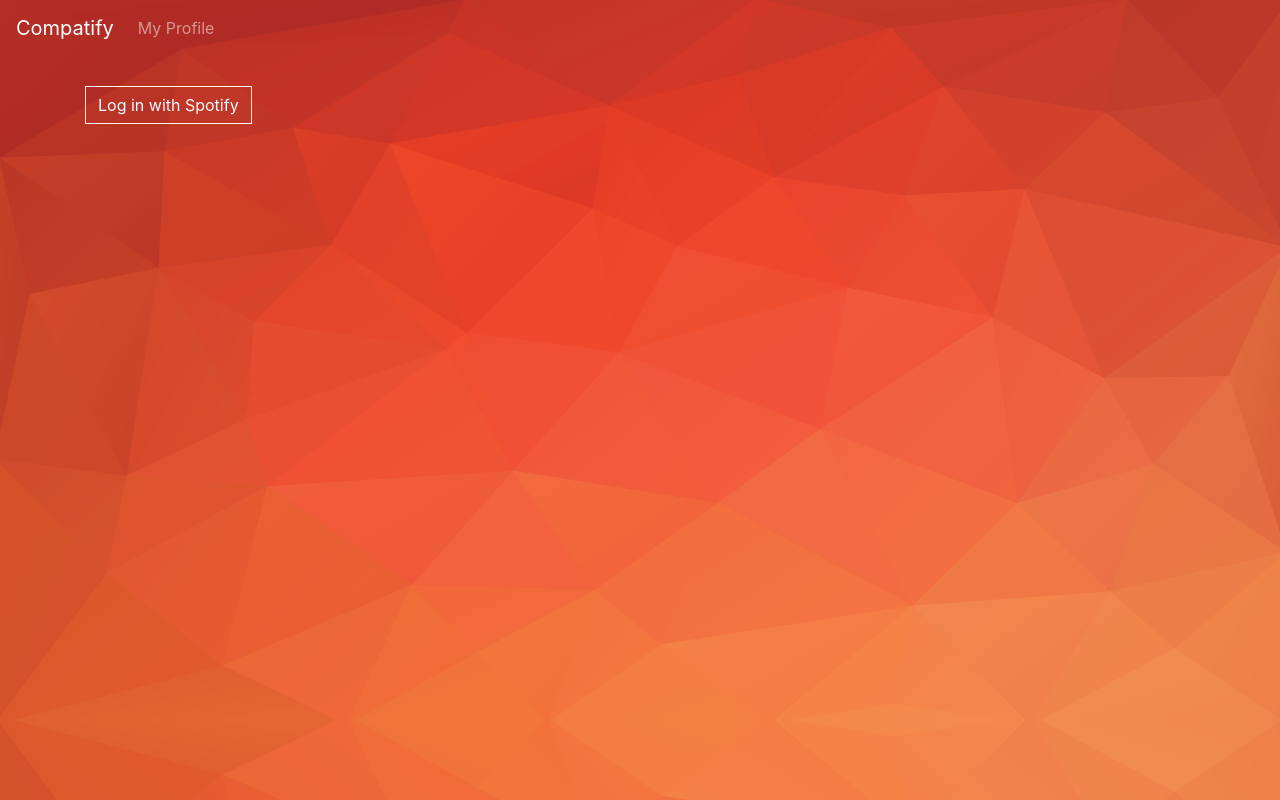
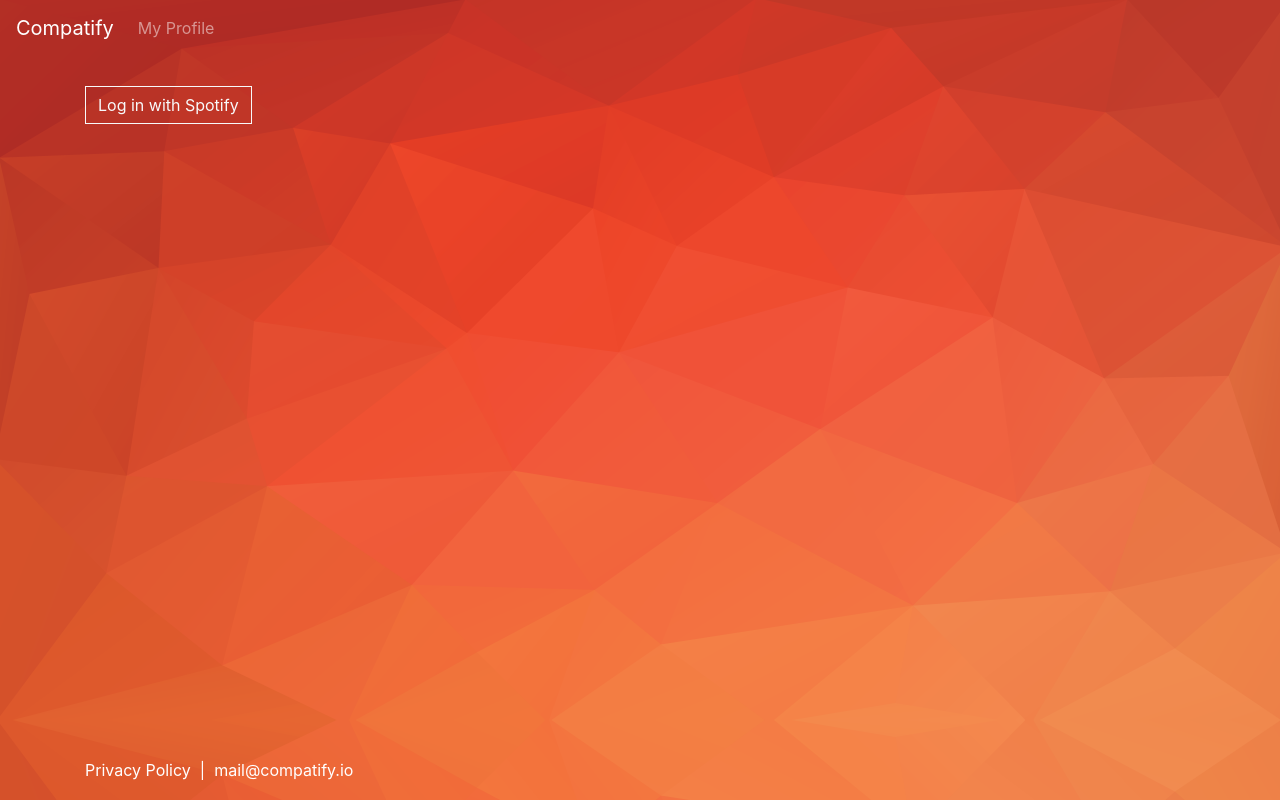
Before and after one commit to lukeclopez/Compatify, a React (Create React App) app in the folder compatify-app/: page /login in a window 1280 px wide. Built offline with nearby package versions, Linux system fonts and the light colour scheme.

Commit message:
Added privacy policy, moved json content

```diff
--- a/compatify-app/src/App.js
+++ b/compatify-app/src/App.js
@@ -1,5 +1,5 @@
 import React, { Component } from "react";
-import { Route, Redirect, Switch } from "react-router-dom";
+import { Route, Redirect, Switch, Link } from "react-router-dom";
 import { ToastContainer } from "react-toastify";
 import LogInWithSpotify from "./components/logInWithSpotify";
 import CreateProfile from "./components/createProfile";
@@ -12,6 +12,7 @@ import NotFound from "./components/notFound";
 import DeleteData from "./components/deleteData";
 import NavBar from "./components/navBar";
 import Logout from "./components/logout";
+import PrivacyPolicy from "./components/privacyPolicy";
 import "react-toastify/dist/ReactToastify.css";
 import "./App.css";
 
@@ -35,11 +36,23 @@ class App extends Component {
             />
             <Route path="/not-found" component={NotFound} />
             <Route path="/profile" component={DisplayProfile} />
+            <Route path="/privacy-policy" component={PrivacyPolicy} />
             <Route path="/p:shareCode" component={SharedProfile} />
             <Redirect from="/" exact to="/login" />
             <Redirect to="/not-found" />
           </Switch>
         </main>
+        <footer className="footer">
+          <div className="container">
+            <Link className="text-white" to={"/privacy-policy"}>
+              Privacy Policy
+            </Link>
+            &nbsp; | &nbsp;
+            <a className="text-white" href="mailto:mail@compatify.io">
+              mail@compatify.io
+            </a>
+          </div>
+        </footer>
       </React.Fragment>
     );
   }
--- a/compatify-app/src/components/common/customTooltipContent.jsx
+++ b/compatify-app/src/components/common/customTooltipContent.jsx
@@ -1,6 +1,6 @@
 import React from "react";
 import DefaultTooltipContent from "recharts/lib/component/DefaultTooltipContent";
-import { shortDescriptions } from "../../content";
+import { shortDescriptions } from "../../content/viper";
 
 const letterMap = {
   V: "Valence",
--- /dev/null
+++ b/compatify-app/src/components/privacyPolicy.jsx
@@ -0,0 +1,34 @@
+import React from "react";
+
+const PrivacyPolicy = () => {
+  return (
+    <>
+      <h1>Privacy Policy</h1>
+      <h2>What Data Do We Store?</h2>
+      <ul>
+        <li>Your Spotify User ID.</li>
+        <li>A list of your top songs.</li>
+        <li>A list of your top artists.</li>
+      </ul>
+      <p>
+        All other metrics are calculated from the above. You can delete all of
+        your data from our servers at any time by going to your profile and
+        clicking on the 'Options' tab, then the 'Delete My Data' button.
+      </p>
+      <p>
+        All data transfer is encrypted (see the 'https' at the beginning of the
+        url). Email addresses and passwords are NEVER stored.
+      </p>
+      <p>
+        If you wish to see all your stored data or if you feel that we haven't
+        abided by the policy as stated above, don't hesitate to reach out to us
+        at{" "}
+        <a className="text-white" href="mailto:mail@compatify.io">
+          mail@compatify.io
+        </a>
+      </p>
+    </>
+  );
+};
+
+export default PrivacyPolicy;
--- a/compatify-app/src/index.css
+++ b/compatify-app/src/index.css
@@ -1,3 +1,7 @@
+* {
+  color: white;
+}
+
 body {
   margin: 0;
   padding: 0 0 0 0;
@@ -6,12 +10,17 @@ body {
   background-size: 100%;
 }
 
-p {
-  color: white;
+.navbar {
+  margin-bottom: 30px;
 }
 
-.navbar {
-  margin-bottom: 30px;
+.footer {
+  position: absolute;
+  bottom: 0;
+  width: 100%;
+  /* Set the fixed height of the footer here */
+  height: 60px;
+  line-height: 60px; /* Vertically center the text there */
 }
 
 .clickable {
```
Also changed, not shown: compatify-app/src/content/viper.json (renamed from compatify-app/src/content.json).
